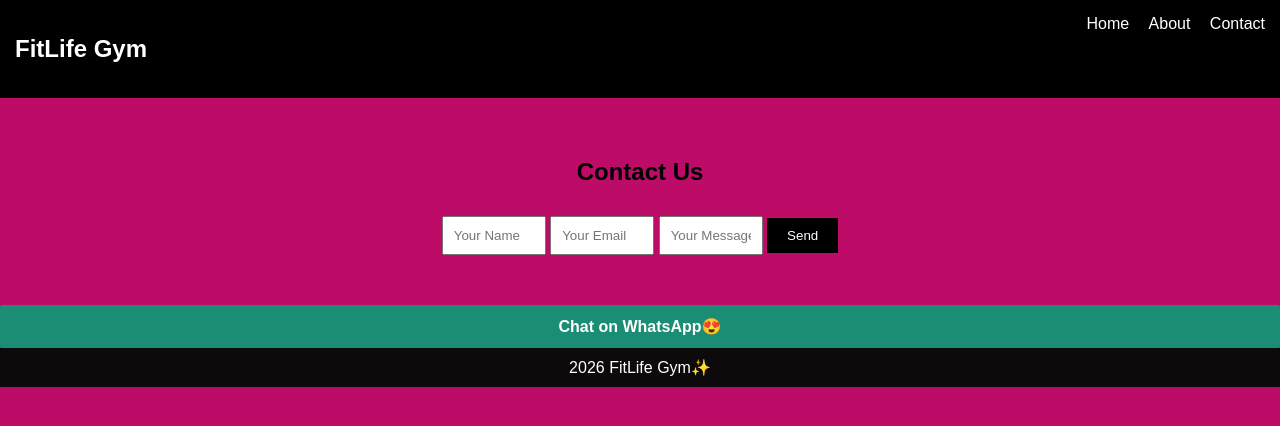
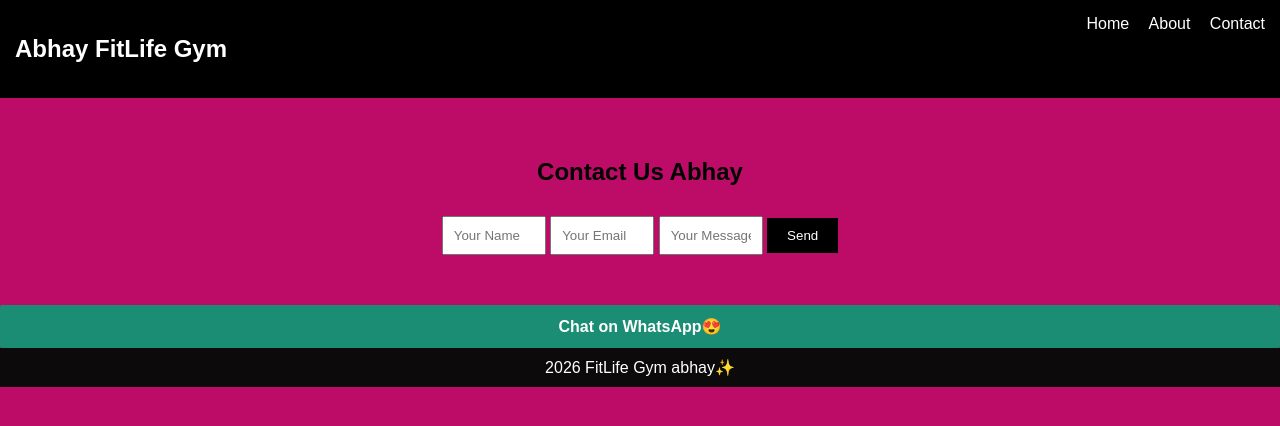
Before and after one commit to katiyarsingh/abhay-website, a plain HTML site: page contact.html in a window 1280 px wide. Drawn offline with Linux system fonts and the light colour scheme.

Commit message:
Add files via upload

```diff
--- a/contact.html
+++ b/contact.html
@@ -6,7 +6,7 @@
 </head>
 <body>
     <nav>
-        <h2>FitLife Gym</h2>
+        <h2> Abhay FitLife Gym</h2>
         <div>
           <a href="index.html">Home</a>
 
@@ -15,7 +15,7 @@
         </div>
     </nav>
     <section class="page">
-        <h1>Contact Us</h1>
+        <h1>Contact Us Abhay</h1>
 
         <form>
             <input type="text"
@@ -36,6 +36,6 @@
    Chat on WhatsApp&#128525;
 </a>
 
-    <footer>2026 FitLife Gym&#10024;</footer>
+    <footer>2026 FitLife Gym abhay&#10024;</footer>
 </body>
 </html>
```
Also changed, not shown: about.html (+2 -2 lines), index.html (+2 -2 lines).
